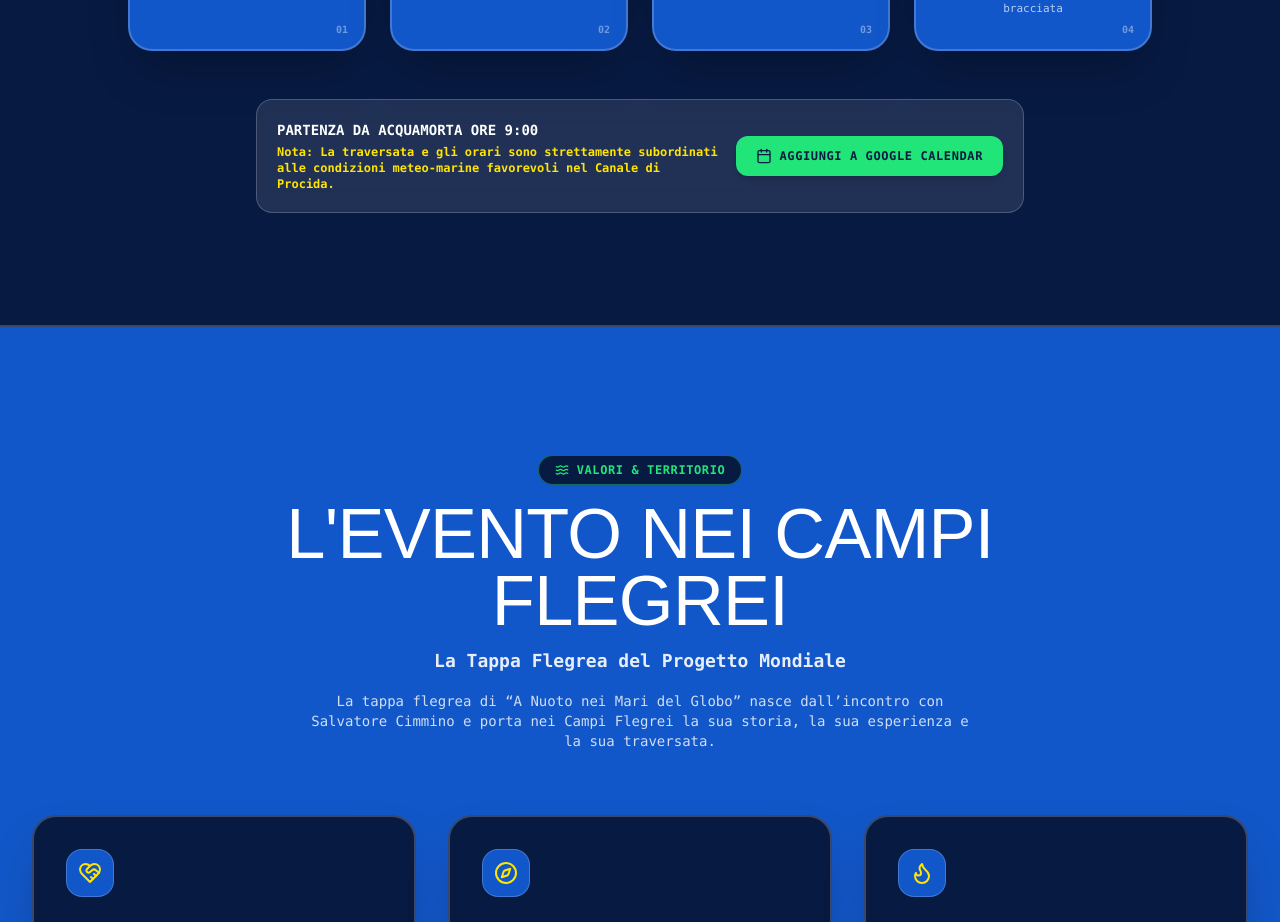
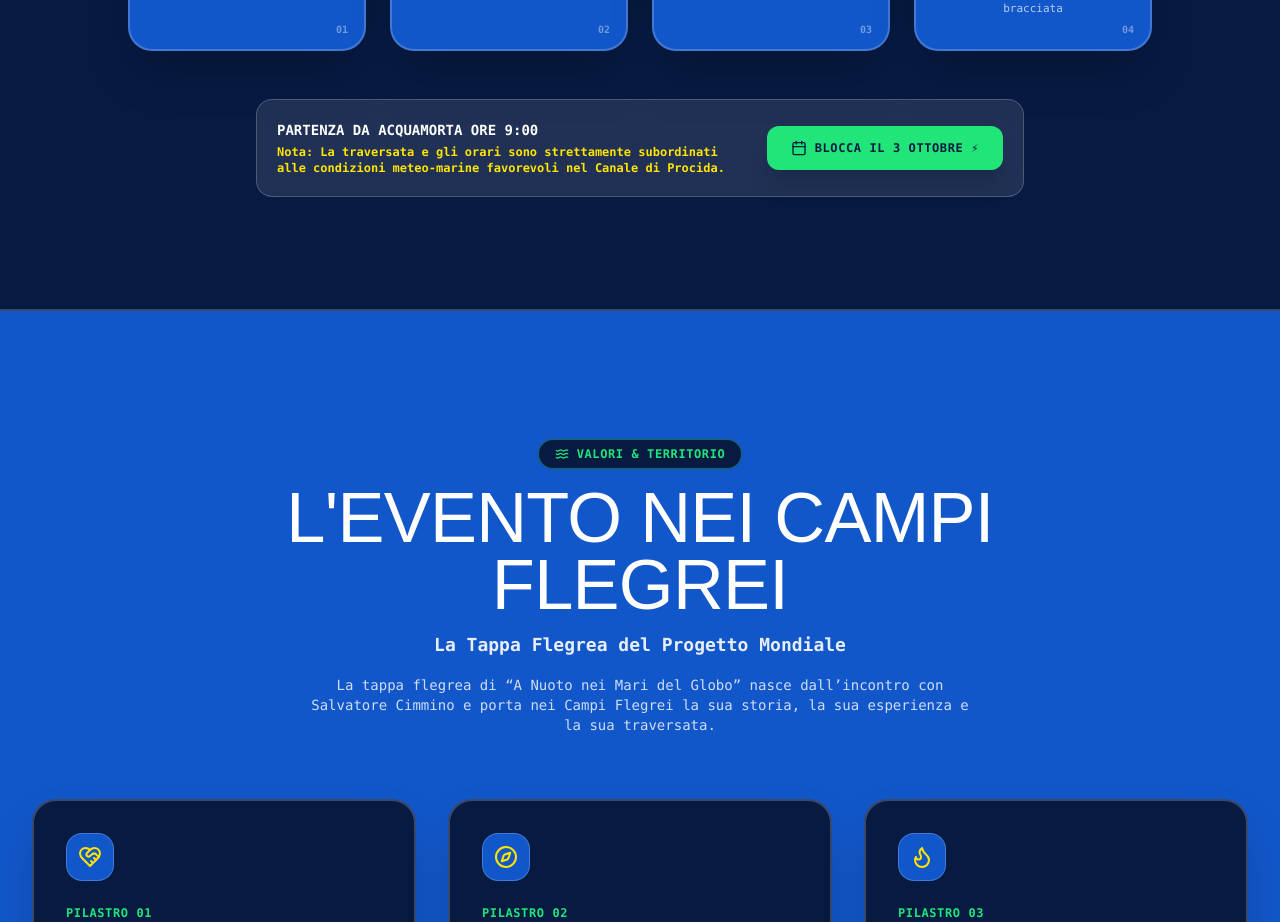
Before and after one commit to Vistamirko/a-nuoto-nei-mari-del-globo, a Next.js app: page / in a window 1280 px wide. Shown: the part 1580-2502 px from the top of the page. Built offline with nearby package versions, Linux system fonts and the light colour scheme; a web font is replaced by a local one.

Commit message:
feat: make calendar button punchy and youthful (BLOCCA IL 3 OTTOBRE ⚡)

```diff
--- a/src/components/Countdown.tsx
+++ b/src/components/Countdown.tsx
@@ -137,10 +137,10 @@ export function Countdown() {
             )}&location=${encodeURIComponent("Acquamorta, Monte di Procida (NA) → Procida")}`}
             target="_blank"
             rel="noopener noreferrer"
-            className="inline-flex items-center gap-2 px-5 py-3 rounded-xl bg-[#22E57A] hover:bg-emerald-400 text-[#071A42] font-mono font-bold text-xs uppercase tracking-wider shadow-md transition-all shrink-0 hover:scale-105 whitespace-nowrap"
+            className="inline-flex items-center gap-2 px-6 py-3.5 rounded-xl bg-[#22E57A] hover:bg-[#FFE500] text-[#071A42] font-mono font-extrabold text-xs uppercase tracking-wider shadow-xl transition-all duration-300 shrink-0 hover:scale-105 whitespace-nowrap"
           >
-            <Calendar className="w-4 h-4" />
-            <span>Aggiungi a Google Calendar</span>
+            <Calendar className="w-4 h-4 text-[#071A42]" />
+            <span>BLOCCA IL 3 OTTOBRE ⚡</span>
           </a>
         </div>
       </div>
```
